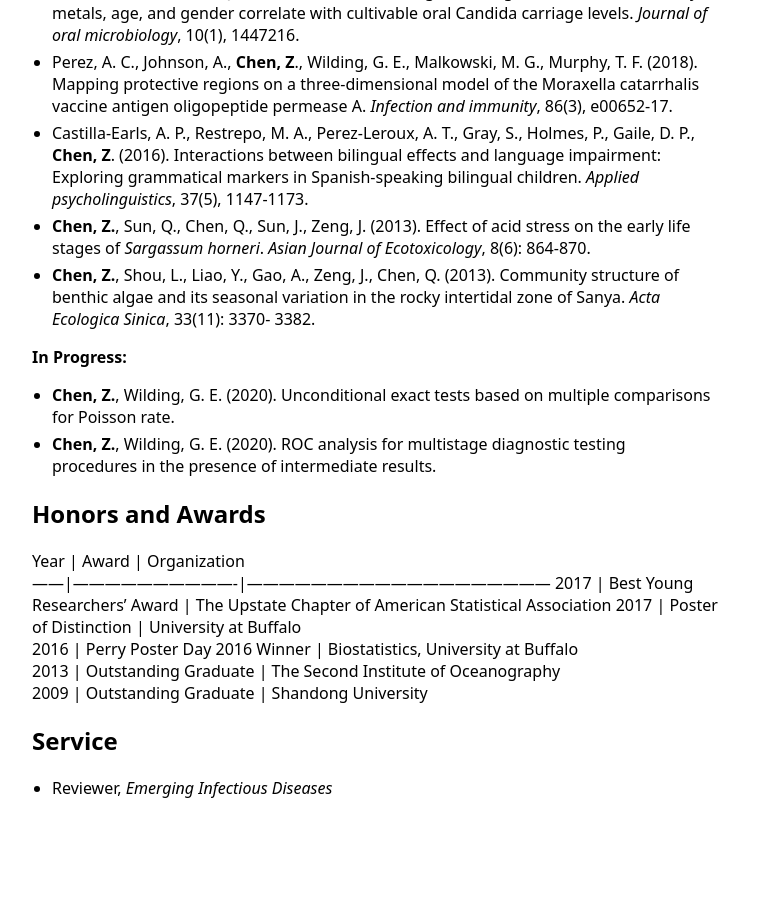
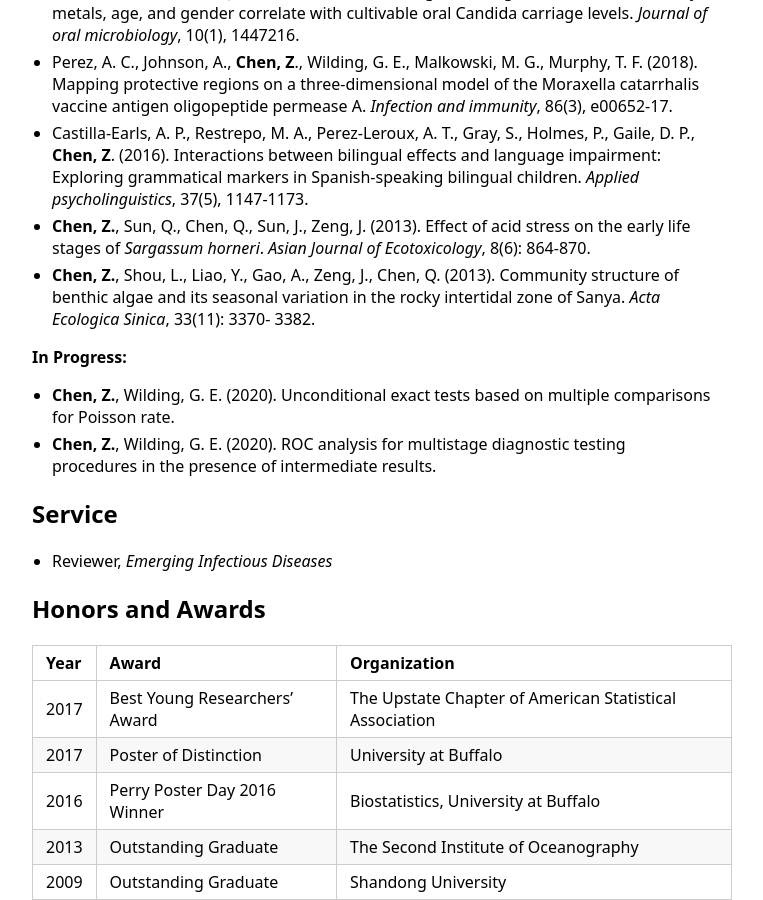
Before and after one commit to ziqiangc/ziqiangc.github.io, a Jekyll site: the page built from index.md, in a window 1280 px wide and 900 px high, scrolled down 1150 px. Shown: the whole window, without its empty margins (258-1021 px from the left). Built offline with Jekyll 4.4.1, drawn with Linux system fonts in a browser that asks for light colours; our own code applies the rules of GitHub Pages for plain Markdown files; before the commit the page ends 1949 px from its top, so only the background shows below that; part of the change alters nothing that is shown.

```diff
--- a/index.md
+++ b/index.md
@@ -42,6 +42,9 @@ survey data. *Survey Methodology*, 45(3), 465-484.
 - **Chen, Z.**, Wilding, G. E. (2020). Unconditional exact tests based on multiple comparisons for Poisson rate.
 - **Chen, Z.**, Wilding, G. E. (2020). ROC analysis for multistage diagnostic testing procedures in the presence of intermediate results.
 
+## Service
+- Reviewer, *Emerging Infectious Diseases*
+
 ## Honors and Awards
 <!---
 <span>Best Young Researchers’ Award, The Upstate Chapter of American
@@ -54,14 +57,11 @@ Buffalo</span>
 Oceanography</span>
 <span>Outstanding Graduate, Shandong University</span>
 --->
- Year | Award                         | Organization
-------|-------------------------------|---------------------------------------------------------
- 2017 | Best Young Researchers' Award | The Upstate Chapter of American Statistical Association
- 2017 | Poster of Distinction         | University at Buffalo
- 2016 | Perry Poster Day 2016 Winner  | Biostatistics, University at Buffalo
- 2013 | Outstanding Graduate          | The Second Institute of Oceanography
- 2009 | Outstanding Graduate          | Shandong University
 
-
-## Service
-- Reviewer, *Emerging Infectious Diseases*
+Year | Award                         | Organization
+-----|-------------------------------|---------------------------------------------------------
+2017 | Best Young Researchers' Award | The Upstate Chapter of American Statistical Association
+2017 | Poster of Distinction         | University at Buffalo
+2016 | Perry Poster Day 2016 Winner  | Biostatistics, University at Buffalo
+2013 | Outstanding Graduate          | The Second Institute of Oceanography
+2009 | Outstanding Graduate          | Shandong University
```
